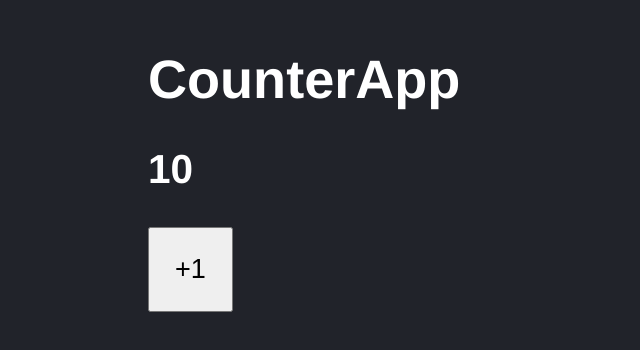
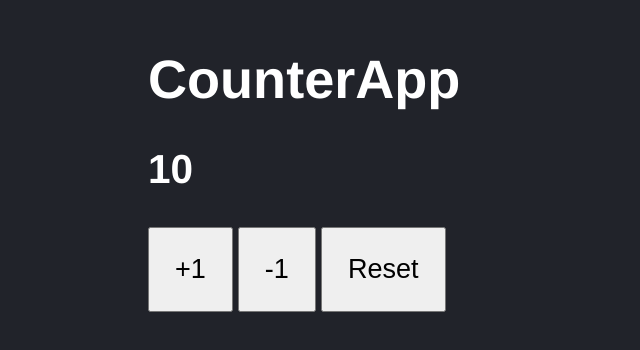
Before and after one commit to jhonnycgarcia/dev-talles-react-counter-app, a React (Vite) app: page / in a window 1280 px wide. Shown: the part 136-486 px from the top of the page, without its empty margins (0-640 px from the left). Built offline with nearby package versions, Linux system fonts and the light colour scheme.

Commit message:
handleSubstract y handleReset

```diff
--- a/src/CounterApp.jsx
+++ b/src/CounterApp.jsx
@@ -6,18 +6,25 @@ export const CounterApp = ({ value }) => {
     const [counter, setCount] = useState(value);
 
     const increment = () => {
-        console.log('Clicked')
         // setCount(counter + 1)
         setCount((prevCount) => prevCount + 1)
+    }
+
+    const decrement = () => {
+        setCount((prevCount) => prevCount - 1)
+    }
+
+    const reset = () => {
+        setCount(value)
     }
 
     return (
         <>
             <h1>CounterApp</h1>
             <h2> {counter} </h2>
-            <button onClick={() => increment()}>
-                +1
-            </button>
+            <button onClick={increment}>+1</button>
+            <button onClick={decrement}>-1</button>
+            <button onClick={reset}>Reset</button>
         </>
     );
 }
--- a/src/style.css
+++ b/src/style.css
@@ -9,4 +9,5 @@ html, body {
 button {
     padding: 25px;
     font-size: 1.3rem;
+    margin-right: 5px;
 }
```
